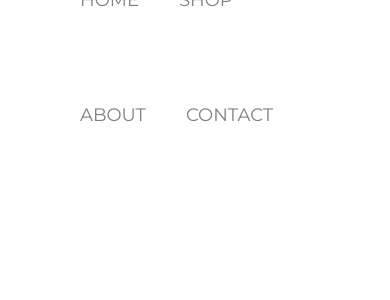
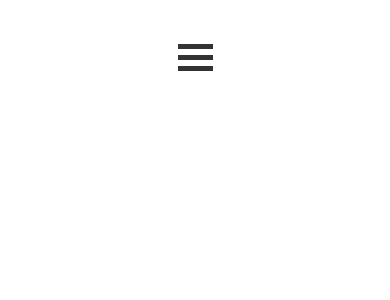
Before and after one commit to Radek-Wawrzyk/Vue-Shop, a Vue app: page / in a window 390 px wide. Shown: the top 300 px of the page. Built offline with nearby package versions, Linux system fonts and the light colour scheme.

Commit message:
Add - Hamburger button and responsive behavior of the Navbar

```diff
--- a/src/Components/Navigation.vue
+++ b/src/Components/Navigation.vue
@@ -3,14 +3,16 @@
         <div class="navigation-brand">
 
         </div>
-        <ul class="navigation-menu">
-            <li><a href="#">Home </a></li>
-            <li><a href="#">Shop </a></li>
-            <li><a href="#">About </a></li>
-            <li><a href="#">Contact </a></li>
+        <ul v-bind:class="{'toggled': isToggled}" class="navigation-menu">
+            <li class="navigation-item"><a href="#">Home </a></li>
+            <li class="navigation-item"><a href="#">Shop </a></li>
+            <li class="navigation-item"><a href="#">About </a></li>
+            <li class="navigation-item"><a href="#">Contact </a></li>
         </ul>
-        <div class="navigation-icons">
-
+        <div v-on:click="toggle" class="navigation-hamburger">
+            <div class="hamburger-segment"></div>
+            <div class="hamburger-segment"></div>
+            <div class="hamburger-segment"></div>
         </div>
     </nav>
 </template>
@@ -20,5 +22,19 @@
 </style>
 
 <script>
-    export default {}
+    export default
+        {
+            data() {
+                return {
+                    isToggled: false
+                };
+            },
+            methods:
+            {
+                toggle: function ()
+                {
+                    this.isToggled = !this.isToggled;
+                }
+            }
+        }
 </script>
--- a/src/Styles/Components/Navigation.scss
+++ b/src/Styles/Components/Navigation.scss
@@ -3,6 +3,8 @@ $navigationBackground: white;
 
 $navigationForeground: gray;
 $navigationHoverForeground: black;
+
+$hamburgerColor: #333;
 
 nav
 {
@@ -15,8 +17,6 @@ nav
     display: flex;
     justify-content: center;
     align-items: center;
-
-    padding: 0 60px;
 }
 
 .navigation-brand{
@@ -25,13 +25,15 @@ nav
 
 .navigation-menu {
     list-style-type: none;
+    position: fixed;
 
-    > li {
+    .navigation-item{
         display: inline-block;
         position: relative;
         padding: 0 20px;
         font-size: 18px;
         text-transform: uppercase;
+
         line-height: $navigationHeight;
         color: $navigationForeground;
 
@@ -45,7 +47,39 @@ nav
     }
 }
 
-.navigation-icons
+.hamburger-segment {
+    background-color: $hamburgerColor;
+
+    width: 35px;
+    height: 5px;
+    margin: 6px 0;
+}
+
+.navigation-hamburger {
+    visibility: hidden;
+}
+
+@media(max-width: 580px)
 {
-    background:blue;
+    .navigation-menu
+    {
+        visibility: hidden;
+        background-color: $navigationBackground;
+        width: 100%;
+    }
+    .navigation-hamburger
+    {
+        visibility: visible;
+    }
+    .navigation-item
+    {
+        width: 100%;
+        text-align: center;
+    }
+    .toggled {
+        height: 700px;
+        visibility: visible;
+        margin-top: 400px;
+        z-index: 2;
+    }
 }
```
